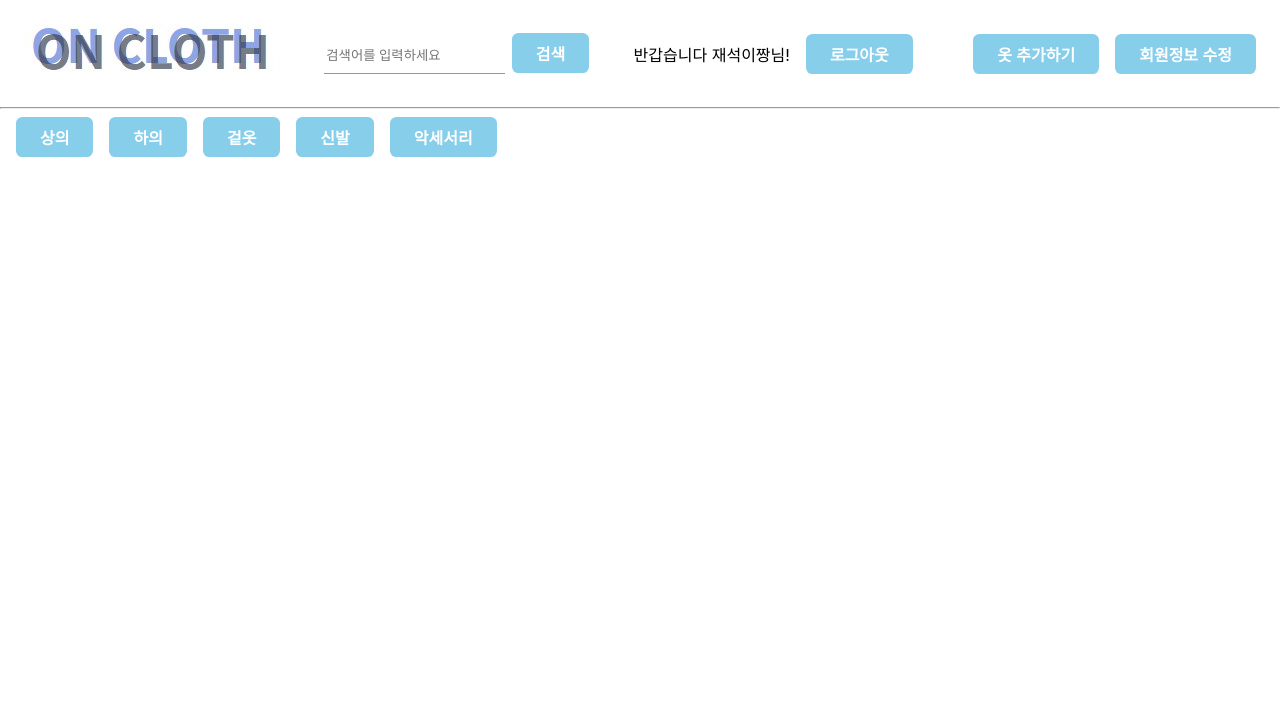
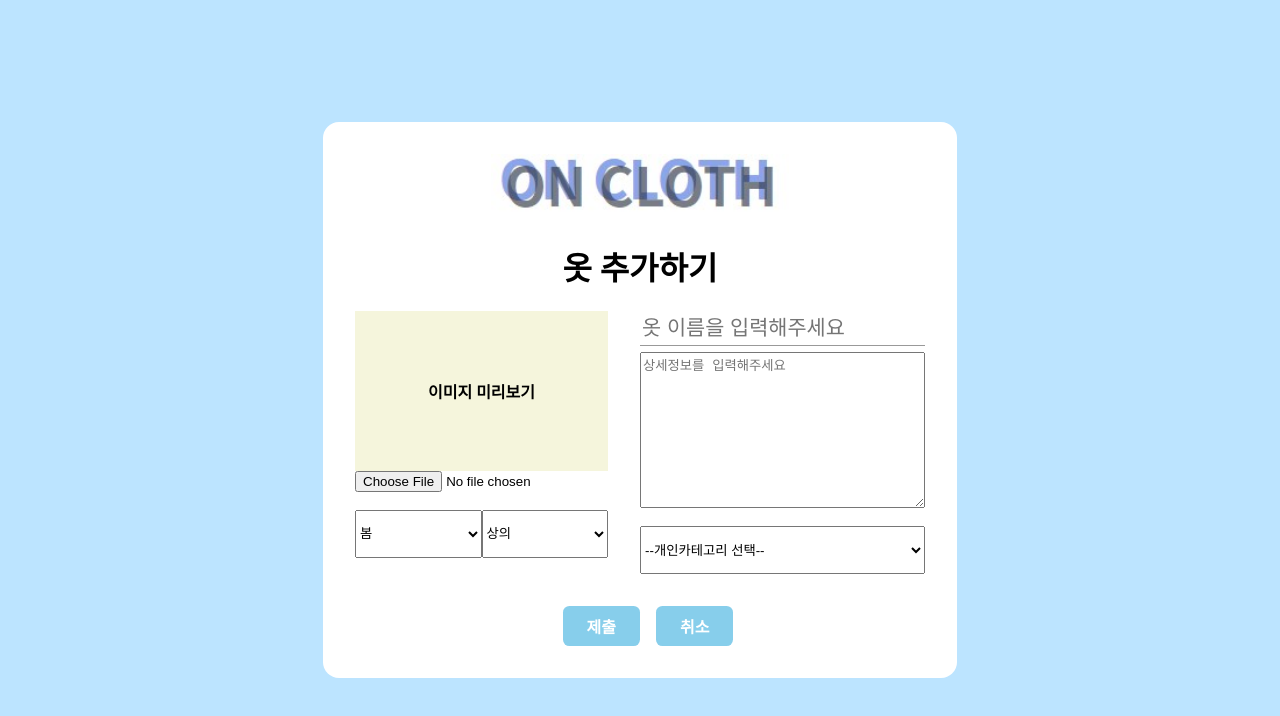
Before and after one commit to ParkSaeHyun/SoftwareEngineering, a React (Create React App) app in the folder oncloth-project/src/main/front/: page /editcloth in a window 1280 px wide. Shown: the top 716 px of the page. Built offline with nearby package versions, Linux system fonts and the light colour scheme.

Commit message:
옷 추가 페이지

```diff
--- a/oncloth-project/src/main/front/src/App.js
+++ b/oncloth-project/src/main/front/src/App.js
@@ -5,18 +5,19 @@ import MainPage from "./page/user/MainPage";
 import FindMyPwPage from "./page/user/FindMyPwPage";
 import CategoryList from "./page/cloth/CategoryList";
 import ClothList from "./page/cloth/ClothList";
+import EditCloth from "./page/cloth/EditCloth";
 
 function App() {
-  const mode = false;
+  const mode = true;
   return (
     <>
     <Routes>
-      <Route path="/" element={<MainPage mode={mode} />} />
-      <Route path="/login" element={<LoginPage />} />
-      <Route path="/register" element = {<RegisterPage/>} />
+      <Route path="/" element={<MainPage mode={mode}/>} />
+      <Route path="/login" element={<LoginPage />}/>
+      <Route path="/register" element = {<RegisterPage/>}/>
       <Route path="/findmypw" element = {<FindMyPwPage/>}/>
-      <Route path="/:weather" element = {<CategoryList />}>
-      </Route>
+      <Route path="/:weather" element = {<CategoryList />}/>
+      <Route path="/editcloth" element= {<EditCloth />} />
     </Routes>
     </>
   );
--- a/oncloth-project/src/main/front/src/base/Header.js
+++ b/oncloth-project/src/main/front/src/base/Header.js
@@ -20,7 +20,7 @@ const Header = ({mode}) => {
                         <Link to="/login" ><Button>로그아웃</Button></Link>
                     </div>
                     <div>
-                        <Button>옷 추가하기</Button>
+                        <Link to="/editcloth"><Button>옷 추가하기</Button></Link>
                         <Button>회원정보 수정</Button>
                     </div>
                 </div>
--- /dev/null
+++ b/oncloth-project/src/main/front/src/page/cloth/EditCloth.js
@@ -0,0 +1,85 @@
+import Button from "../../base/Button";
+import logo from "../../base/소공로고.jpg";
+import {useState} from "react";
+import {Link} from "react-router-dom"
+import style from "../style/EditCloth.css";
+import TextField from '@mui/material/TextField';
+
+const EditCloth = ({edit, cloth}) => {
+    const customCategory = ["1", "2", "3", "4"];
+    const [inputImg, setInputImg] = useState('');
+    const encodeFileToBase64 = (fileBlob) => {
+        const reader = new FileReader();
+        reader.readAsDataURL(fileBlob);
+        return new Promise((resolve) =>{
+            reader.onload= () => {
+                setInputImg(reader.result);
+                resolve();
+            }
+        })
+    }
+
+    return(
+        <div className="addCloth">
+            <main className="addClothBox">
+                <header className="addClothHeader">
+                    <Link to = "/"><img src={logo} alt="logo" /></Link>
+                    {true ?
+                    <h1 >옷 추가하기</h1>:
+                    <h1>옷 편집하기</h1>
+                    }
+                </header>
+                <form className="addClothForm">
+                    <div className="addClothFormInput">
+                        <div className="addClothFormLeft">
+                            <div style={{"display": "flex"}} className="imgPreview">
+                                {inputImg?
+                                    <img style={{"height": "20rem"}} src={inputImg} alt="imgpreview" />
+                                    :
+                                    <div style={{"height": "10rem",
+                                                "backgroundColor": "beige",
+                                                "display": "flex",
+                                                "justifyContent": "center",
+                                                "alignItems": "center",
+                                                "fontWeight": 600,
+                                                "width": "100%"}}>이미지 미리보기</div>}
+                            </div>
+                            <input type="file" placeholder="" onChange={(e) => encodeFileToBase64(e.target.files[0])}/>
+                            <div>
+                                <select className="addClothSelect" name="" id="">
+                                    <option value="봄">봄</option>
+                                    <option value="여름">여름</option>
+                                    <option value="가을">가을</option>
+                                    <option value="겨울">겨울</option>
+                                </select>
+                                <select className="addClothSelect" name="" id="">
+                                    <option value="상의">상의</option>
+                                    <option value="하의">하의</option>
+                                    <option value="겉옷">겉옷</option>
+                                    <option value="신발">신발</option>
+                                    <option value="악세서리">악세서리</option>
+                                </select>
+                            </div>
+                        </div>
+                        <div className="addClothFormRight">
+                            <input type="text" placeholder="옷 이름을 입력해주세요"/>
+                            <textarea name="" id="" cols="20" rows="10" placeholder="상세정보를 입력해주세요"></textarea>
+                            <select className="addClothSelect" name="" id="">
+                                <option value="">--개인카테고리 선택--</option>
+                                {customCategory.map((category) => (
+                                    <option key={category} value={category}>{category}</option>
+                                ))}
+                            </select>
+                        </div>
+                    </div>
+                    <div className="addClothFormButton">
+                        <Button type="submit">제출</Button>
+                        <Link to = "/"><Button>취소</Button></Link>
+                    </div>
+                </form>
+            </main>
+        </div>
+    );
+}
+
+export default EditCloth;
--- /dev/null
+++ b/oncloth-project/src/main/front/src/page/style/EditCloth.css
@@ -0,0 +1,81 @@
+.addCloth{
+    position: absolute;
+    right: 0;
+    left: 0;
+    bottom: 0;
+    top: 0;
+    background-color: rgb(188, 228, 255);
+    display: flex;
+    flex-direction: column;
+    justify-content: center;
+    align-items: center;
+}
+
+.addClothHeader{
+    display: flex;
+    flex-direction: column;
+    justify-content: space-around;
+    align-items: center;
+}
+
+.addClothHeader h1{
+    font-size: 2rem;
+}
+
+.addClothHeader img{
+    height: 4rem;
+}
+
+.addClothBox{
+    padding: 2rem;
+    border-radius: 1rem;
+    background-color: white;
+}
+
+.addClothForm{
+    display: grid;
+    grid-template-columns: repeat(1, 1fr);
+}
+
+.addClothFormInput{
+    display: grid;
+    grid-template-columns: repeat(2, 1fr);
+    margin-bottom: 2rem;
+}
+
+.addClothFormLeft{
+    display: flex;
+    flex-direction: column;
+    margin-right: 2rem;
+}
+
+.addClothFormLeft div{
+    display: grid;
+    grid-template-columns: repeat(2, 1fr);
+}
+
+.addClothFormRight{
+    display: flex;
+    flex-direction: column;
+}
+
+.addClothFormRight input{
+    font-size: 1.3rem;
+    line-height: 2rem;
+    border: none;
+    border-bottom: 1px solid rgba(0, 0, 0, 0.4);
+    margin-bottom: 0.4rem;
+}
+
+.addClothFormRight textarea{
+}
+
+.addClothFormButton{
+    display: flex;
+    justify-content: center;
+}
+
+.addClothSelect{
+    margin-top: 1.125rem;
+    height: 3rem;
+}
--- a/oncloth-project/src/main/front/src/page/user/MainPage.js
+++ b/oncloth-project/src/main/front/src/page/user/MainPage.js
@@ -8,7 +8,6 @@ const MainPage = ({mode}) => {
     for(let i = 0; i < 6; i++){
         categoty.push(`사용자지정 ${i}`);
     }
-    console.log(categoty);
     return(
         <div>
             {mode ? //로그인 상태
--- a/oncloth-project/src/main/front/src/page/user/RegisterPage.js
+++ b/oncloth-project/src/main/front/src/page/user/RegisterPage.js
@@ -3,8 +3,10 @@ import style from "../style/LoginPage.css";
 import img from "../../base/소공로고.jpg";
 import Logo from "../../base/Logo";
 import axios from "axios";
+import { useNavigate } from "react-router";
 
 const RegisterPage = () => {
+    const navigate = useNavigate();
     const data = {
         userid: "asdsad",
         userpassword: "zxc",
@@ -13,8 +15,10 @@ const RegisterPage = () => {
 
     const onSubmit = (e) => {
         e.preventDefault();
-        axios.post("/register/", null,JSON.stringify(data));
-    }
+        // axios.post("/register/", null,JSON.stringify(data));
+        navigate('/');
+    };
+
     return(
         <>
             <div className="loginBlock">
```
